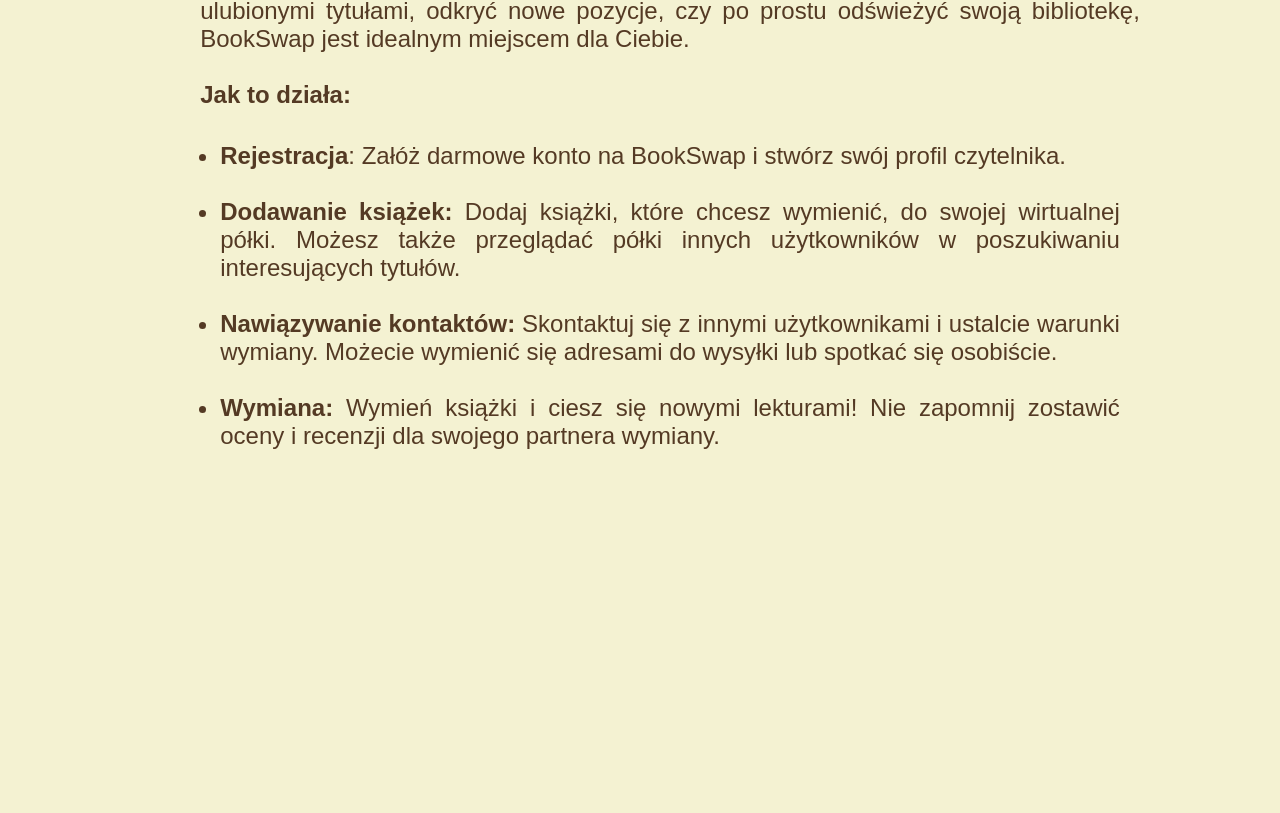
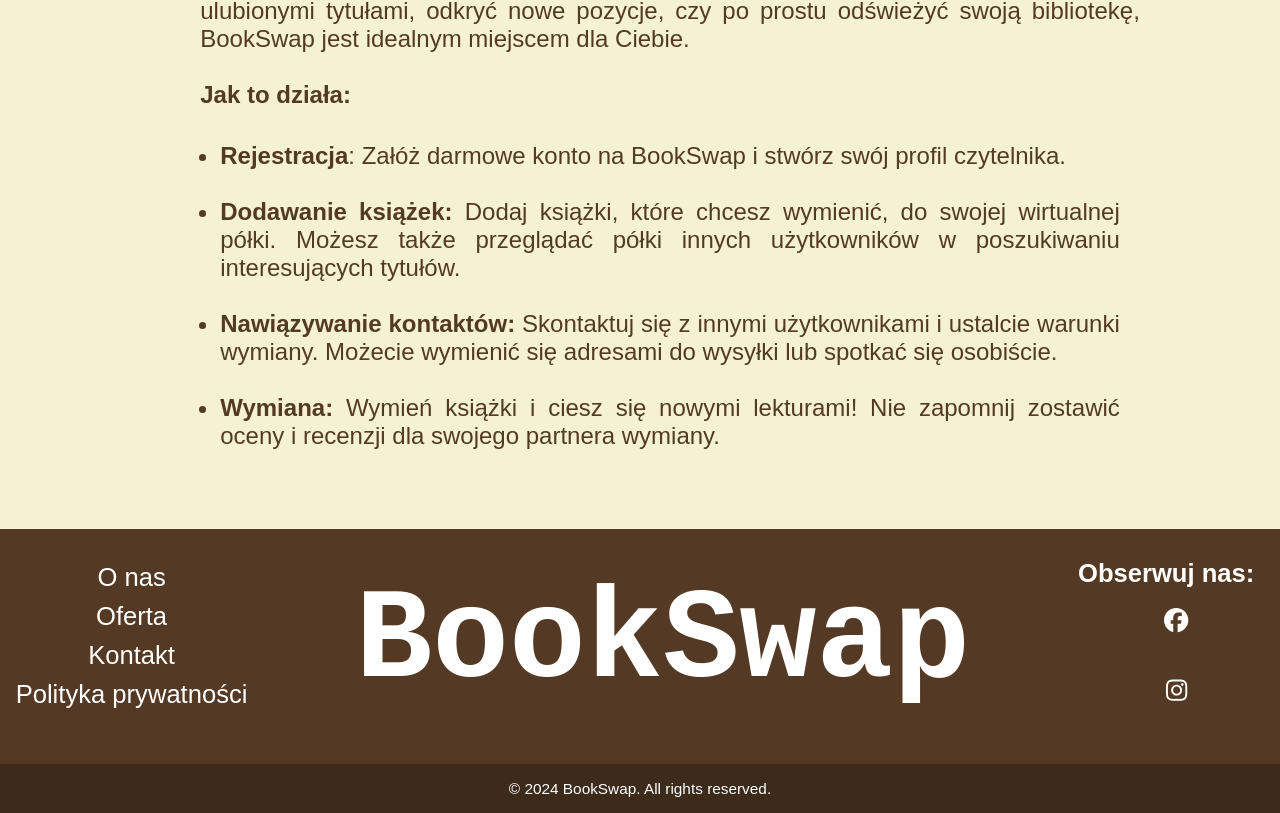
Before and after one commit to MarcinPilarz/Team-project-2024, a React (Create React App) app in the folder team-project-2024-src/frontend/bookswap/: page / in a window 1280 px wide. Shown: the part 897-1710 px from the top of the page. Before the commit the page ends 1542 px from the top, so only its background shows below. Built offline with nearby package versions, Linux system fonts and the light colour scheme.

Commit message:
Create footer with font-awesome icon
Creating a footer. In order for icons from Fontawesome to be downloaded, you need to add installations in the console

```diff
--- a/team-project-2024-src/frontend/bookswap/package.json
+++ b/team-project-2024-src/frontend/bookswap/package.json
@@ -3,6 +3,9 @@
   "version": "0.1.0",
   "private": true,
   "dependencies": {
+    "@fortawesome/fontawesome-svg-core": "^6.5.2",
+    "@fortawesome/free-brands-svg-icons": "^6.5.2",
+    "@fortawesome/react-fontawesome": "^0.2.2",
     "@testing-library/jest-dom": "^5.17.0",
     "@testing-library/react": "^13.4.0",
     "@testing-library/user-event": "^13.5.0",
--- a/team-project-2024-src/frontend/bookswap/src/components/Footer/Footer.css
+++ b/team-project-2024-src/frontend/bookswap/src/components/Footer/Footer.css
@@ -1,6 +1,123 @@
 .footer {
+  background-color: #543a24;
+  color: white;
+
+  display: flex;
+  flex-direction: column;
+  align-items: center;
+  font-size: 1vw;
+}
+
+.footer-section {
+  display: flex;
+  padding: 20px;
+  margin-top: 10px;
+  justify-content: space-around;
+  align-items: center;
+  width: 100%;
+}
+
+.footer-links {
+  display: flex;
+  flex-direction: column;
+}
+
+.footer-links a {
+  color: white;
+  margin-bottom: 10px;
+  text-decoration: none;
+  text-align: left;
+  font-size: 2em;
   text-align: center;
-  padding: 10px;
-  background-color: #543a24; /* dark brown */
+  justify-content: center;
+}
+
+.footer-links a:hover {
+  text-decoration: underline;
+}
+
+.social-media {
+  height: 100%;
+  position: relative;
+  display: flex;
+  align-items: center;
+  text-align: right;
+
+  flex-direction: column;
+}
+
+.social-media span {
+  margin-right: 10px;
+  margin-bottom: 20px;
+  font-weight: bold;
+  font-size: 2em;
+}
+
+.social-media a {
+  margin-left: 10px;
+}
+
+.footer-logo {
+  position: relative;
+  width: 60%;
+}
+
+div.footer-logo p {
+  position: relative;
+  display: flex;
+  font-size: 10em;
+  font-family: "Courier New", Courier, monospace;
+  margin: 10px;
+  font-weight: bold;
+  text-align: center;
+  justify-content: center;
+}
+
+.copyright {
+  width: 100%;
+  height: 100%;
+  text-align: center;
+  margin-top: 20px;
+  font-size: 1.2em;
+  background-color: #3c2a1a;
+}
+
+.icon-fontawesome {
   color: white;
+
+  height: 1.9em;
+
+  margin-bottom: 20px;
 }
+
+#instagram-icon {
+  margin-top: 25px;
+}
+
+@media (max-width: 600px) {
+  .footer-section {
+    flex-direction: column;
+    align-items: center;
+  }
+
+  .social-media,
+  .footer-links {
+    align-items: center;
+    justify-content: center;
+    text-align: center;
+  }
+
+  .icon-fontawesome {
+    position: relative;
+    color: white;
+
+    height: 3em;
+
+    margin-bottom: 0;
+    left: -80%;
+  }
+
+  #instagram-icon {
+    /* left: -5px; */
+  }
+}
--- a/team-project-2024-src/frontend/bookswap/src/components/Footer/Footer.js
+++ b/team-project-2024-src/frontend/bookswap/src/components/Footer/Footer.js
@@ -1,12 +1,48 @@
 import React from "react";
-//import '../styles/Footer.css';
-import "../Footer/Footer.css";
-function Footer() {
+import { FontAwesomeIcon } from "@fortawesome/react-fontawesome";
+import { faFacebook, faInstagram } from "@fortawesome/free-brands-svg-icons";
+import "../Footer/Footer.css"; // Importuj plik CSS do ostylowania footera
+
+const Footer = () => {
   return (
     <footer className="footer">
-      <p>&copy; 2024 BookSwap. All rights reserved.</p>
+      <div className="footer-section">
+        <div className="footer-links">
+          <a href="#about">O nas</a>
+          <a href="#offer">Oferta</a>
+          <a href="#contact">Kontakt</a>
+          <a href="#privacy">Polityka prywatności</a>
+        </div>
+        <div className="footer-logo">
+          <p>BookSwap</p>
+        </div>
+        <div className="social-media">
+          <span>Obserwuj nas:</span>
+          <a
+            href="https://facebook.com"
+            target="_blank"
+            rel="noopener noreferrer"
+          >
+            <FontAwesomeIcon className="icon-fontawesome" icon={faFacebook} />
+          </a>
+          <a
+            href="https://instagram.com"
+            target="_blank"
+            rel="noopener noreferrer"
+          >
+            <FontAwesomeIcon
+              id="instagram-icon"
+              className="icon-fontawesome"
+              icon={faInstagram}
+            />
+          </a>
+        </div>
+      </div>
+      <div className="copyright">
+        <p>&copy; 2024 BookSwap. All rights reserved.</p>
+      </div>
     </footer>
   );
-}
+};
 
 export default Footer;
--- a/team-project-2024-src/frontend/bookswap/src/components/HomePage/HomePage.js
+++ b/team-project-2024-src/frontend/bookswap/src/components/HomePage/HomePage.js
@@ -20,10 +20,10 @@
           {/* <aside>
           <p>Check out the most popular books this week!</p>
         </aside> */}
-          <BestMentioning />
+          {/* <BestMentioning /> */}
         </article>
       </main>
-      {/* <Footer /> */}
+      <Footer />
     </div>
     /* <Footer /> */
   );
```
Also changed, not shown: 1 other file (tests, documents, lock files or other folders).
